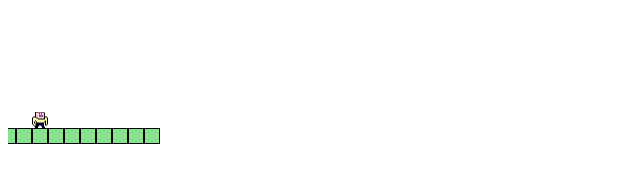
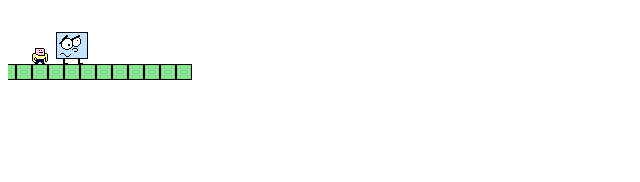
Before and after one commit to nicnys-8/Game, a plain HTML site: page index.html in a window 1280 px wide. Shown: the whole page, without its empty margins (0-640 px from the left). Drawn offline with Linux system fonts and the light colour scheme.

Commit message:
Collisions working, animation hotspots added

```diff
--- a/index.html
+++ b/index.html
@@ -15,6 +15,7 @@
     <script src="js/animation.js"></script>
     <script src="js/block.js"></script>
     <script src="js/guy.js"></script>
+    <script src="js/square.js"></script>
 
     <!-- Behaviors -->
     <script src="js/behaviors/moving.js"></script>
@@ -35,17 +36,22 @@
     // Add game objects
     var sprite, block, controller;
 
-    for (var i = 0; i < 10; i++) {
-        block = createBlock(ctx);
+    for (var i = 0; i < 12; i++) {
+        block = createBlock();
         block.x = i * 16;
-        block.y = 128;
+        block.y = 64;
         gameState.addObject(block);
     }
 
-    guy = createGuy(ctx);
+    guy = createGuy();
     guy.x = 32;
     guy.y = 32;
     gameState.addObject(guy);
+
+    square = createSquare();
+    square.x = 64;
+    square.y = 32;
+    gameState.addObject(square);
 
     controller = createController();
     gameState.addObject(controller);
@@ -59,33 +65,38 @@
 
     function tick() {
         window.requestAnimationFrame(tick);
+        var renderList = gameState.filter("Renderable");
+        var controlled = guy;
         ctx.clearRect(0, 0, canvas.width, canvas.height);
 
         for (var i = 0; i < gameState.objects.length; i++) {
             gameState.objects[i].tickStart(gameState);
         }
 
-
         if (controller.down("left")) {
-            guy.hAcceleration = -0.5;
+            controlled.hAcceleration = -0.5;
         } else if (controller.down("right")) {
-            guy.hAcceleration = 0.5;
+            controlled.hAcceleration = 0.5;
         } else {
-            guy.hAcceleration = -guy.hSpeed / 5;
+            controlled.hAcceleration = -controlled.hSpeed / 5;
         }
 
         if (controller.pressed("up")) {
-            guy.jump();
+            controlled.jump();
         }
 
         if (controller.released("up")) {
-            if (guy.vSpeed < 0) {
-                guy.vSpeed /= 2;
+            if (controlled.vSpeed < 0) {
+                controlled.vSpeed /= 2;
             }
         }
 
         for (var i = 0; i < gameState.objects.length; i++) {
-            gameState.objects[i].tickEnd(gameState); //@TODO: remove the 'solidObject' argument
+            gameState.objects[i].tickEnd(gameState);
+        }
+
+        for (var i = 0; i < renderList.length; i++) {
+            renderList[i].render(ctx);
         }
 
     };
--- a/js/animation.js
+++ b/js/animation.js
@@ -1,7 +1,7 @@
 /**
 A animation that can be rendered on screen
 */
-function createAnimation(imgPath, numFrames) {
+function createAnimation(imgPath, numFrames, hotspot) {
     var animation = {};
 
     //==================
@@ -11,6 +11,7 @@ function createAnimation(imgPath, numFrames) {
 
     animation.frame = 0;
     animation.numFrames = numFrames;
+    animation.hotspot = hotspot;
     animation.imageSpeed = 0;
 
     //=================
@@ -23,7 +24,7 @@ function createAnimation(imgPath, numFrames) {
     animation.render = function(ctx, x, y, scale, rotation, alpha) {
         var clippingX = Math.round(animation.frame) * width, clippingY = 0,
         clippingWidth = width, clippingHeight = height,
-        canvasX = -width / 2, canvasY = -height / 2;
+        canvasX = -this.hotspot.x, canvasY = -this.hotspot.y;
 
         ctx.save();
         ctx.translate(x, y);
--- a/js/behaviors/face_direction.js
+++ b/js/behaviors/face_direction.js
@@ -19,11 +19,13 @@ var FaceDirection = function() {
     //========================
     behavior.tickStart = function(gameState) {};
     behavior.tickEnd = function(gameState) {
+        /*
         if (this.hSpeed > 0) {
             this.scale.x = 1;
         } else if (this.hSpeed < 0) {
             this.scale.x = -1;
         }
+        */
     };
     return behavior;
 }();
--- a/js/behaviors/moving.js
+++ b/js/behaviors/moving.js
@@ -34,7 +34,7 @@ var Moving = function() {
 
     behavior.properties = {
         hAcceleration: 0,
-        vAcceleration: 0,
+        vAcceleration: 0.4,
 
         hSpeed: 0,
         vSpeed: 0,
--- a/js/behaviors/renderable.js
+++ b/js/behaviors/renderable.js
@@ -1,6 +1,6 @@
 
 /**
-...
+Describes an object that can be rendered on the screen
 */
 var Renderable = function() {
     var behavior = {};
@@ -11,23 +11,10 @@ var Renderable = function() {
 
     /**
      Render the object
-     @param ctx The Context2d object in which to render the object
      */
-     behavior.haxx = 0;
-
-     function render() {
+     function render(ctx) {
         this.currentAnimation.render(ctx, this.x, this.y, this.scale, this.rotation, this.alpha);
     };
-
-    /**
-    Set image
-    */
-    function setImage(imgPath) {
-        img.src = imgPath;
-        img.onload = function() {
-            ownCanvas.getContext("2d").drawImage(img, 0, 0);
-        };
-    }
 
     //====================
     // Behavior properties
@@ -51,12 +38,6 @@ var Renderable = function() {
         if (this.currentAnimation.imageSpeed > 0) {
             this.currentAnimation.tick();
         }
-        this.render();
-        /*
-        this.frame = (this.frame + this.imageSpeed) % (this.animation.numFrames - 1);
-        this.render(Math.round(this.frame));
-        */
-
     };
 
     return behavior;
--- a/js/block.js
+++ b/js/block.js
@@ -4,9 +4,22 @@ A solid block
 function createBlock(ctx) {
     var block = new GameObject(ctx);
 
+    //================================
+    // Private functions and variables
+    //================================
+    var hotspot = {x: 8, y: 8};
+
+    //==============
+    // Add behaviors
+    //==============
     block.addBehavior(Renderable);
     block.addBehavior(Solid);
-    block.currentAnimation = createAnimation("img/block.png", 1);
+    block.currentAnimation = createAnimation("img/block.png", 1, hotspot);
+    block.boundingBox = {
+        left: -8, right: 8,
+        top: -8, bottom: 8
+    };
+
 
     return block;
 }
--- a/js/controller.js
+++ b/js/controller.js
@@ -3,7 +3,7 @@ A controller object that can be used to control
 events in the game through key presses
 */
 function createController() {
-     var controller = new GameObject(ctx);
+     var controller = new GameObject();
 
     //================================
     // Private functions and variables
--- a/js/game_object.js
+++ b/js/game_object.js
@@ -1,7 +1,7 @@
 /**
 An object within the game
 */
-var GameObject = function(ctx) {
+var GameObject = function() {
 
     //===========
     // Properties
--- a/js/guy.js
+++ b/js/guy.js
@@ -1,11 +1,12 @@
 /**
  */
-function createGuy(ctx) {
+function createGuy() {
     var guy = new GameObject(ctx);
 
     //================================
     // Private functions and variables
     //================================
+    var hotspot = {x: 8, y: 8};
 
     //==============
     // Add behaviors
@@ -14,9 +15,15 @@ function createGuy(ctx) {
     guy.addBehavior(Moving);
     guy.addBehavior(Platform);
     guy.addBehavior(FaceDirection);
-    guy.vAcceleration = 0.4;
-    guy.currentAnimation = createAnimation("img/guy_walk.png", 2);
+    console.log("Creating a guy:");
+    console.log(hotspot);
+    guy.currentAnimation = createAnimation("img/guy_walk.png", 2, hotspot);
     guy.currentAnimation.imageSpeed = 0.1;
+
+    guy.boundingBox = {
+        left: -8, right: 8,
+        top: -8, bottom: 8
+    };
 
     //===============
     // Tick functions
--- /dev/null
+++ b/js/square.js
@@ -0,0 +1,35 @@
+/**
+ */
+function createSquare() {
+    var square = new GameObject();
+
+    //================================
+    // Private functions and variables
+    //================================
+    var hotspot = {x: 16, y: 16};
+
+    //==============
+    // Add behaviors
+    //==============
+    square.addBehavior(Renderable);
+    square.addBehavior(Moving);
+    square.addBehavior(Platform);
+    square.addBehavior(FaceDirection);
+    square.currentAnimation = createAnimation("img/square.png", 1, hotspot);
+    square.currentAnimation.imageSpeed = 0;
+    square.boundingBox = {
+        left: -16, right: 16,
+        top: -16, bottom: 16
+    };
+
+    //===============
+    // Tick functions
+    //===============
+    square.tickEnd = function() {
+        for (var i = 0; i < this.endTicks.length; i++) {
+            this.endTicks[i].call(this, gameState);
+        }
+    };
+
+    return square;
+}
```
Also changed, not shown: img/square.png (added).
